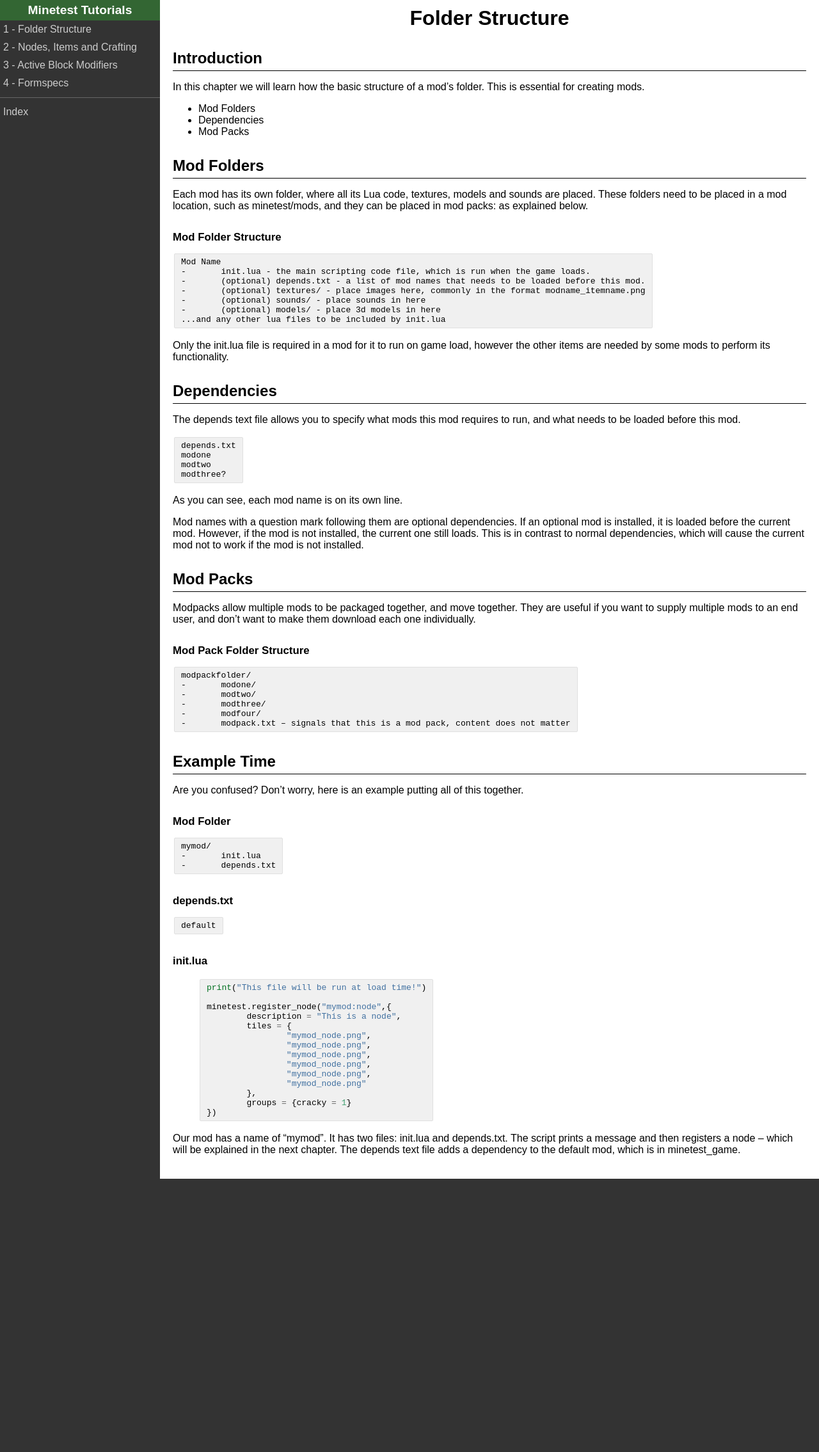
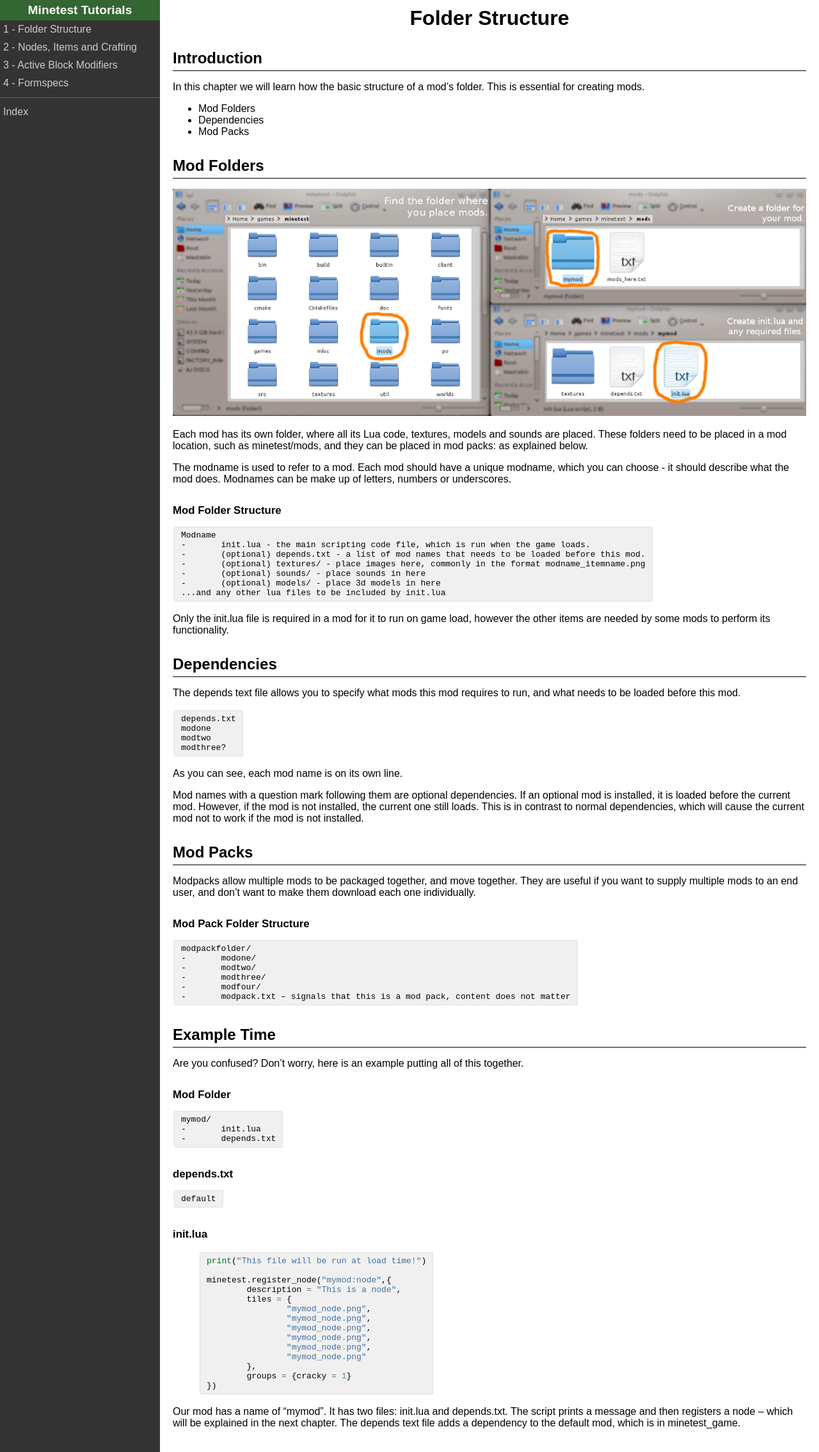
Before and after one commit to rubenwardy/minetest_modding_book, a Jekyll site: the page built from chapters/folders.md, in a window 1280 px wide. Shown: the whole page at 64% size. Built offline with Jekyll 4.4.1, drawn with Linux system fonts in a browser that asks for light colours; before the commit the page ends 1842 px from its top, so only the background shows below that.

Commit message:
Folder Structure: add screenshot

```diff
--- a/chapters/folders.md
+++ b/chapters/folders.md
@@ -17,12 +17,18 @@
 Mod Folders
 -----------
 
+![Find the mod's folder]({{ page.root }}/static/folder_modfolder.png)
+
 Each mod has its own folder, where all its Lua code, textures, models and sounds are placed.
 These folders need to be placed in a mod location, such as minetest/mods, and they can be
 placed in mod packs: as explained below.
 
+The modname is used to refer to a mod. Each mod should have a unique modname, which you can choose -
+it should describe what the mod does. Modnames can be make up of letters, numbers
+or underscores.
+
 ### Mod Folder Structure
-	Mod Name
+	Modname
 	-	init.lua - the main scripting code file, which is run when the game loads.
 	-	(optional) depends.txt - a list of mod names that needs to be loaded before this mod.
 	-	(optional) textures/ - place images here, commonly in the format modname_itemname.png
--- a/static/style.css
+++ b/static/style.css
@@ -8,6 +8,10 @@
 a {
 	color: blue;
 	text-decoration: underline;
+}
+
+img {
+	max-width: 100%;
 }
 
 .right_image {
```
Also changed, not shown: static/folder_modfolder.png (added).
